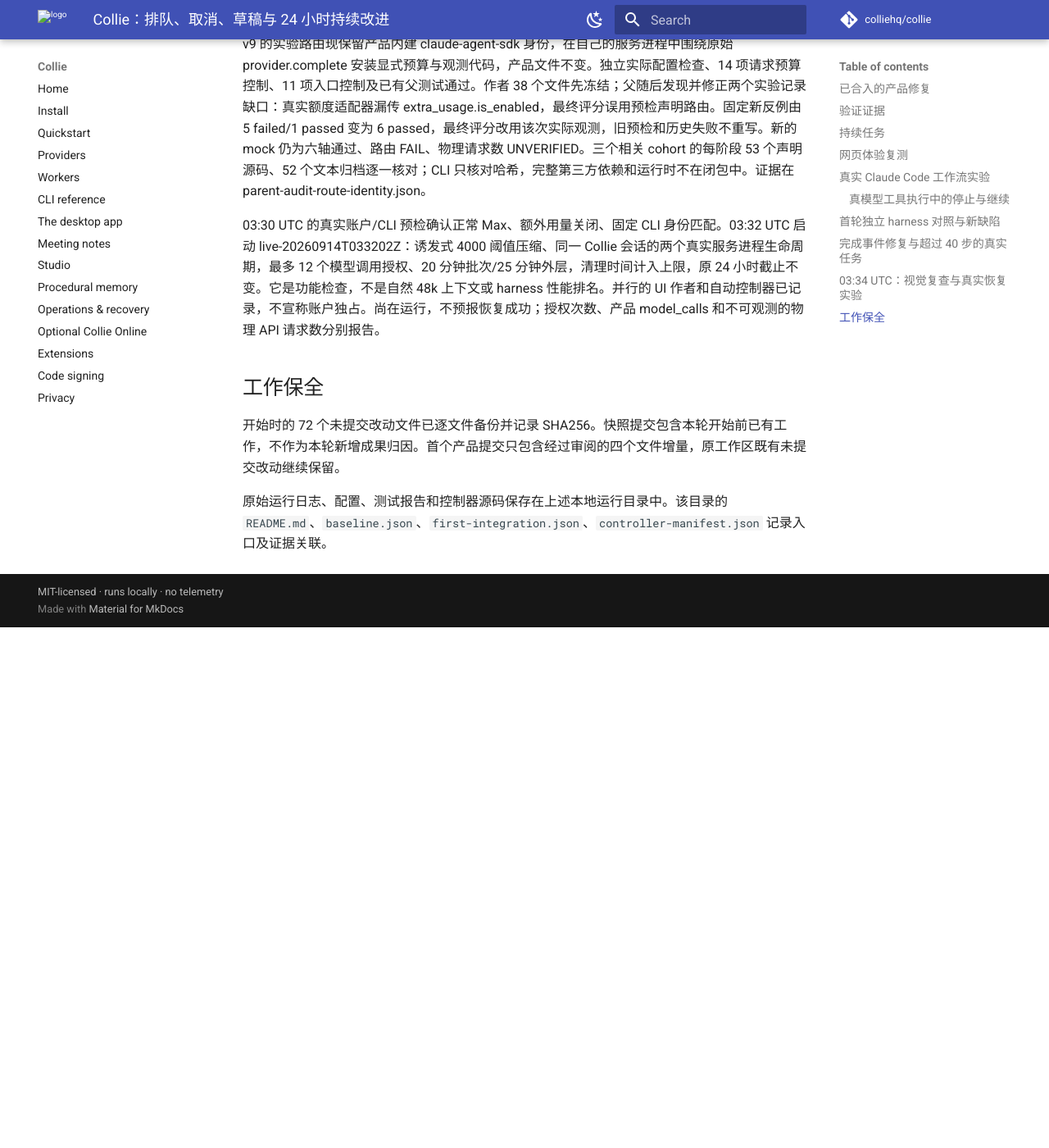
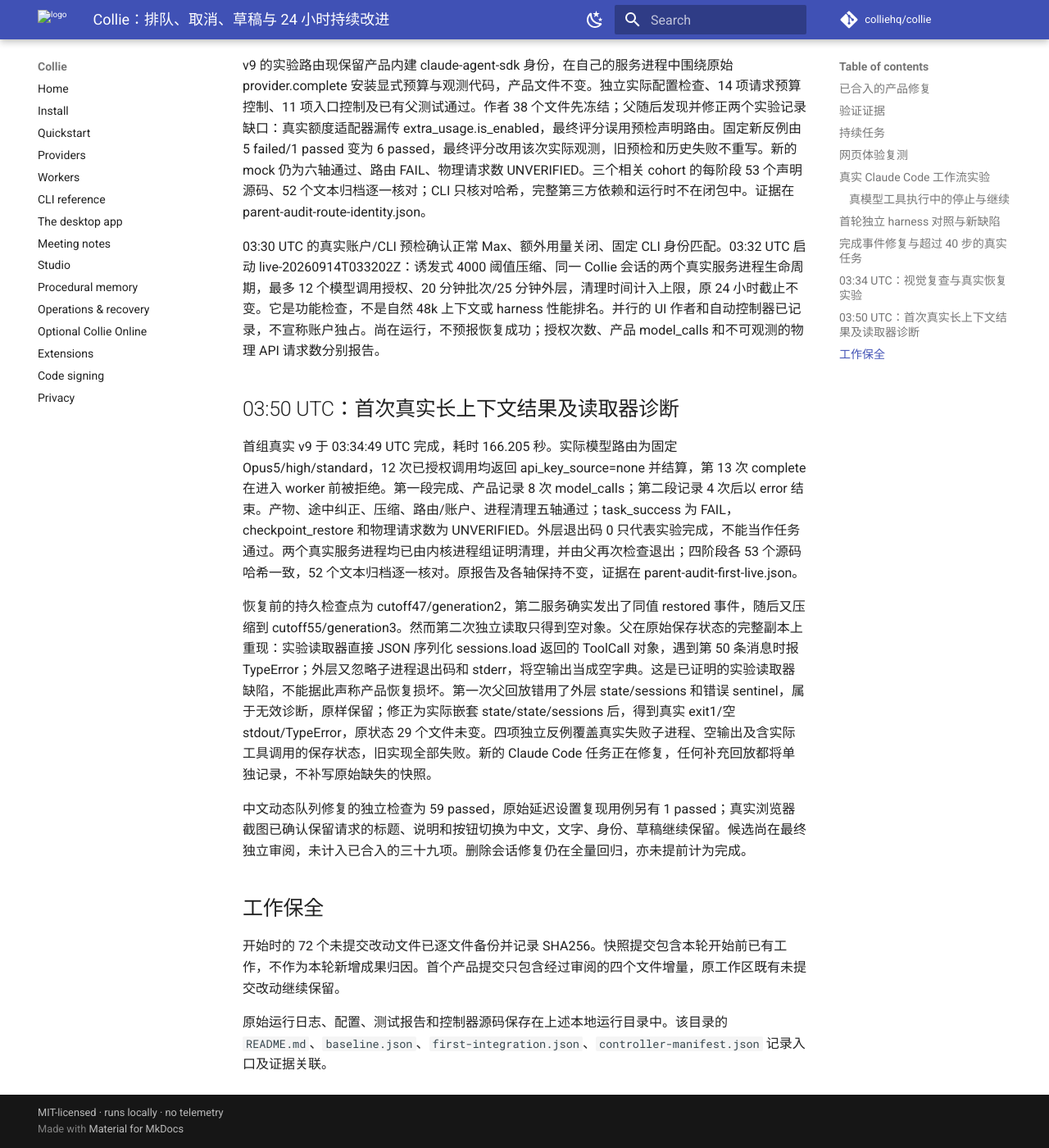
Before and after one commit to colliehq/collie, an MkDocs documentation site: the page built from docs/product-evolution-2026-09-13.md, in a window 1280 px wide and 1400 px high, scrolled down 30008 px. Shown: the whole window at 82% size. Built offline with MkDocs 1.6.1 and Material for MkDocs 9.7.7, drawn with Linux system fonts in a browser that asks for light colours; comment, search, counter and statistics services are not loaded; before the commit the page ends 30773 px from its top, so only the background shows below that; some of the changed text lies outside the part shown.

Commit message:
docs: record partial live compaction result and reader diagnosis

```diff
--- a/docs/product-evolution-2026-09-13.md
+++ b/docs/product-evolution-2026-09-13.md
@@ -2,7 +2,7 @@
 
 本轮从 2026-09-13 05:15 PDT 开始，后台任务截止于 2026-09-14 05:15 PDT。
 
-截至 9 月 14 日 03:34 UTC，三十九项产品改动已提交，精确组合全量回归已通过：4265 passed、20 skipped，GUI 63/63、跨界面 41/41、renderer 29/29。中文待执行要求刷新后残留英文的问题已用真实浏览器稳定复现，Claude Code 正在隔离工作区修复；第十六轮的崩溃后删除会话修复已通过专项检查和独立审阅，仍在全量验证，尚未合入。长上下文实验已启动一组正常 Max 的真实模型测试，等待实际终态后再判断结果。此前 42 轮对照仍属未完成全部计划的 INVALID 结果；缓存布局 20 次真实调用均未观察到缓存读取收益。
+截至 9 月 14 日 03:50 UTC，三十九项产品改动已提交，精确组合全量回归已通过：4265 passed、20 skipped，GUI 63/63、跨界面 41/41、renderer 29/29。中文待执行要求刷新后残留英文的问题已用真实浏览器稳定复现，Claude Code 正在隔离工作区修复；第十六轮的崩溃后删除会话修复已通过专项检查和独立审阅，仍在全量验证，尚未合入。首组正常 Max 真实长上下文测试已完成：五轴通过，任务因 12 次授权用尽而未完成，恢复证据与物理请求计数仍未验证；没有扩大上限或改写结果。此前 42 轮对照仍属未完成全部计划的 INVALID 结果；缓存布局 20 次真实调用均未观察到缓存读取收益。
 
 ## 已合入的产品修复
 
@@ -402,6 +402,14 @@
 
 03:30 UTC 的真实账户/CLI 预检确认正常 Max、额外用量关闭、固定 CLI 身份匹配。03:32 UTC 启动 live-20260914T033202Z：诱发式 4000 阈值压缩、同一 Collie 会话的两个真实服务进程生命周期，最多 12 个模型调用授权、20 分钟批次/25 分钟外层，清理时间计入上限，原 24 小时截止不变。它是功能检查，不是自然 48k 上下文或 harness 性能排名。并行的 UI 作者和自动控制器已记录，不宣称账户独占。尚在运行，不预报恢复成功；授权次数、产品 model_calls 和不可观测的物理 API 请求数分别报告。
 
+## 03:50 UTC：首次真实长上下文结果及读取器诊断
+
+首组真实 v9 于 03:34:49 UTC 完成，耗时 166.205 秒。实际模型路由为固定 Opus5/high/standard，12 次已授权调用均返回 api_key_source=none 并结算，第 13 次 complete 在进入 worker 前被拒绝。第一段完成、产品记录 8 次 model_calls；第二段记录 4 次后以 error 结束。产物、途中纠正、压缩、路由/账户、进程清理五轴通过；task_success 为 FAIL，checkpoint_restore 和物理请求数为 UNVERIFIED。外层退出码 0 只代表实验完成，不能当作任务通过。两个真实服务进程均已由内核进程组证明清理，并由父再次检查退出；四阶段各 53 个源码哈希一致，52 个文本归档逐一核对。原报告及各轴保持不变，证据在 parent-audit-first-live.json。
+
+恢复前的持久检查点为 cutoff47/generation2，第二服务确实发出了同值 restored 事件，随后又压缩到 cutoff55/generation3。然而第二次独立读取只得到空对象。父在原始保存状态的完整副本上重现：实验读取器直接 JSON 序列化 sessions.load 返回的 ToolCall 对象，遇到第 50 条消息时报 TypeError；外层又忽略子进程退出码和 stderr，将空输出当成空字典。这是已证明的实验读取器缺陷，不能据此声称产品恢复损坏。第一次父回放错用了外层 state/sessions 和错误 sentinel，属于无效诊断，原样保留；修正为实际嵌套 state/state/sessions 后，得到真实 exit1/空 stdout/TypeError，原状态 29 个文件未变。四项独立反例覆盖真实失败子进程、空输出及含实际工具调用的保存状态，旧实现全部失败。新的 Claude Code 任务正在修复，任何补充回放都将单独记录，不补写原始缺失的快照。
+
+中文动态队列修复的独立检查为 59 passed，原始延迟设置复现用例另有 1 passed；真实浏览器截图已确认保留请求的标题、说明和按钮切换为中文，文字、身份、草稿继续保留。候选尚在最终独立审阅，未计入已合入的三十九项。删除会话修复仍在全量回归，亦未提前计为完成。
+
 ## 工作保全
 
 开始时的 72 个未提交改动文件已逐文件备份并记录 SHA256。快照提交包含本轮开始前已有工作，不作为本轮新增成果归因。首个产品提交只包含经过审阅的四个文件增量，原工作区既有未提交改动继续保留。
```
